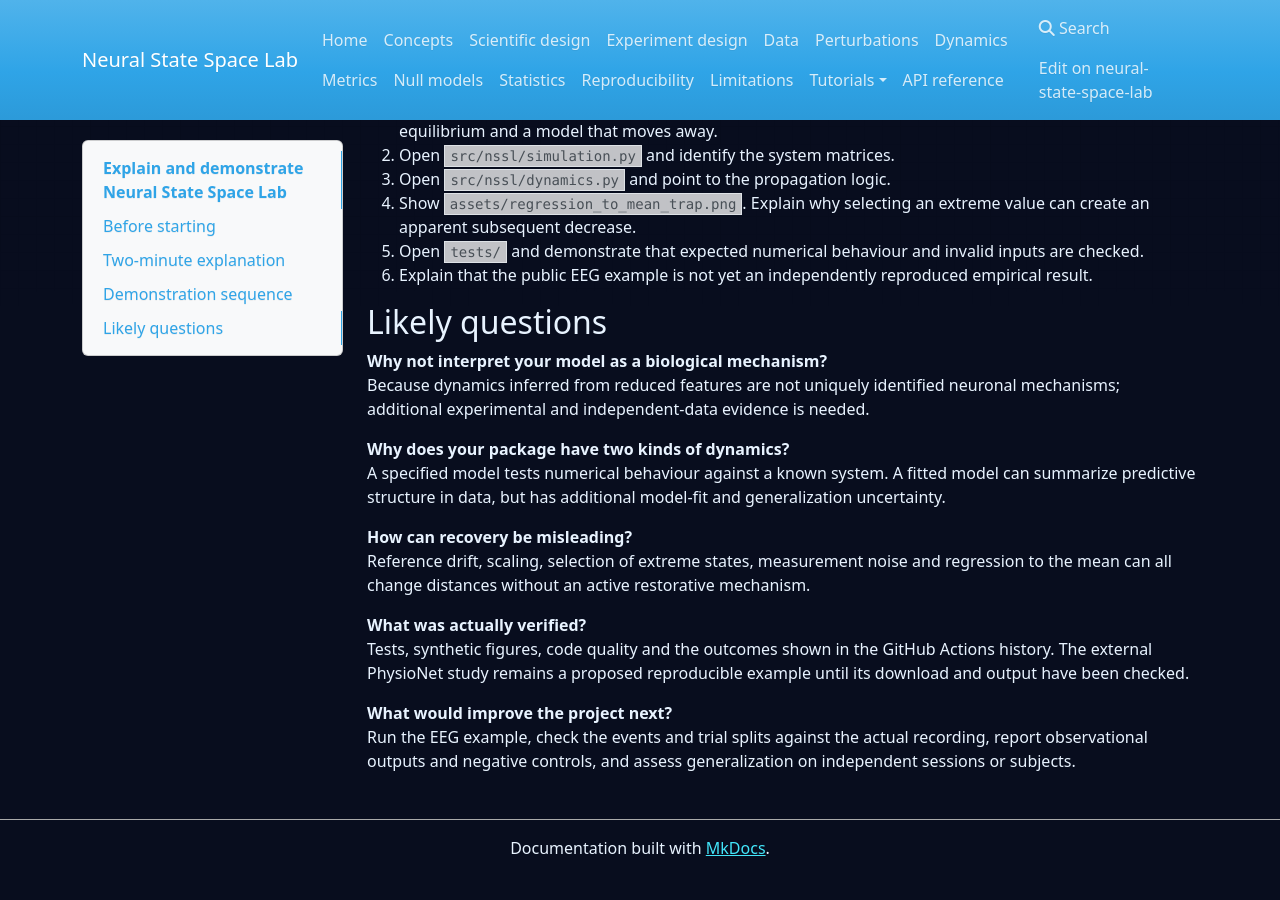
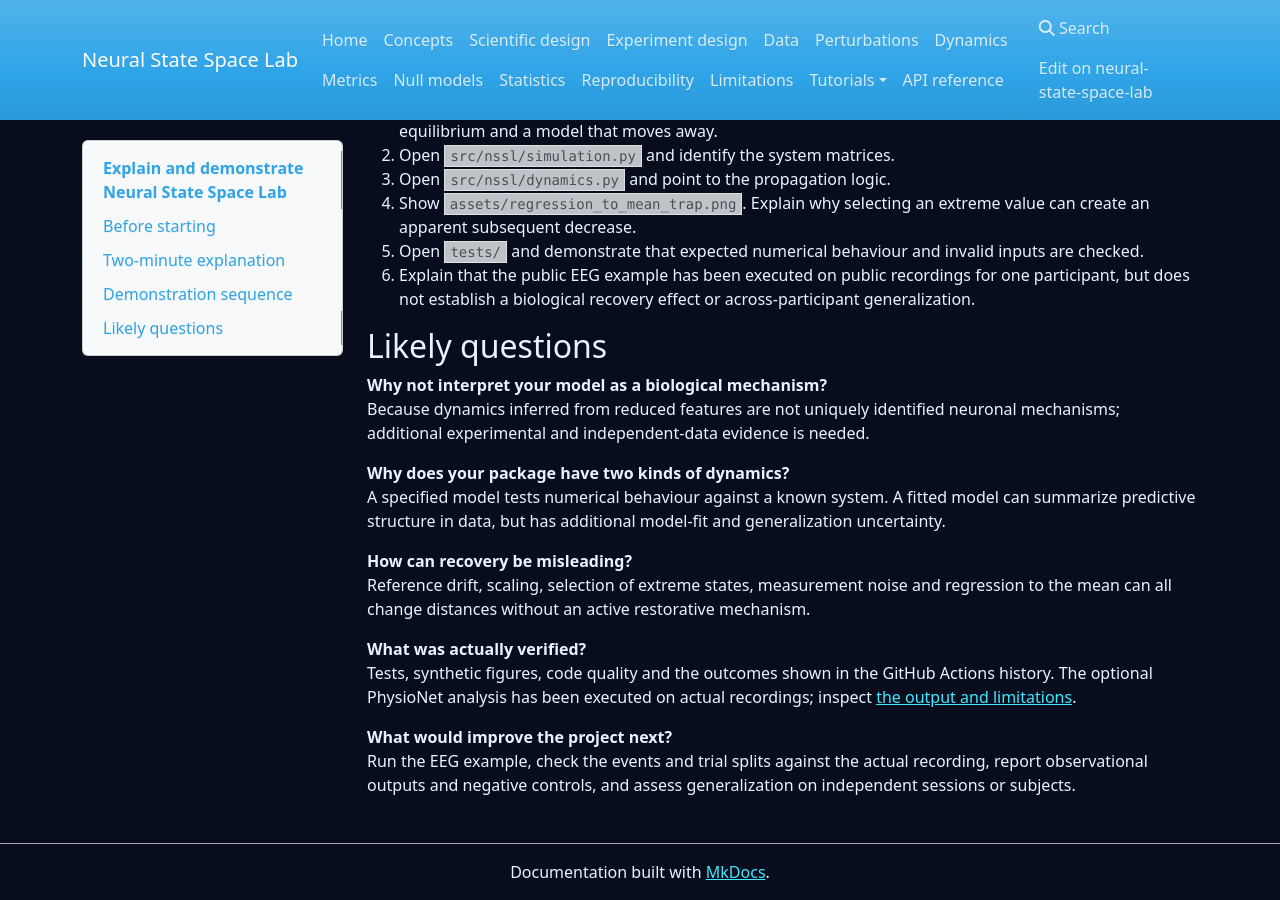
Before and after one commit to lathushanrk-cmd/neural-state-space-lab, an MkDocs documentation site: the page built from docs/walkthrough.md, in a window 1280 px wide and 900 px high, scrolled down 997 px. Built offline with MkDocs 1.6.1, drawn with Linux system fonts in a browser that asks for light colours; nearby versions of some CDN libraries; before the commit the page ends 1873 px from its top, so only the background shows below that.

Commit message:
Reconcile EEG documentation with verified public-recording execution

```diff
--- a/docs/walkthrough.md
+++ b/docs/walkthrough.md
@@ -39,7 +39,7 @@ Only that the chosen model predicted a reduction in the chosen distance over the
 3. Open `src/nssl/dynamics.py` and point to the propagation logic.
 4. Show `assets/regression_to_mean_trap.png`. Explain why selecting an extreme value can create an apparent subsequent decrease.
 5. Open `tests/` and demonstrate that expected numerical behaviour and invalid inputs are checked.
-6. Explain that the public EEG example is not yet an independently reproduced empirical result.
+6. Explain that the public EEG example has been executed on public recordings for one participant, but does not establish a biological recovery effect or across-participant generalization.
 
 ## Likely questions
 
@@ -53,7 +53,7 @@ A specified model tests numerical behaviour against a known system. A fitted mod
 Reference drift, scaling, selection of extreme states, measurement noise and regression to the mean can all change distances without an active restorative mechanism.
 
 **What was actually verified?**
-Tests, synthetic figures, code quality and the outcomes shown in the GitHub Actions history. The external PhysioNet study remains a proposed reproducible example until its download and output have been checked.
+Tests, synthetic figures, code quality and the outcomes shown in the GitHub Actions history. The optional PhysioNet analysis has been executed on actual recordings; inspect [the output and limitations](physionet_observational_result.md).
 
 **What would improve the project next?**
 Run the EEG example, check the events and trial splits against the actual recording, report observational outputs and negative controls, and assess generalization on independent sessions or subjects.
```
